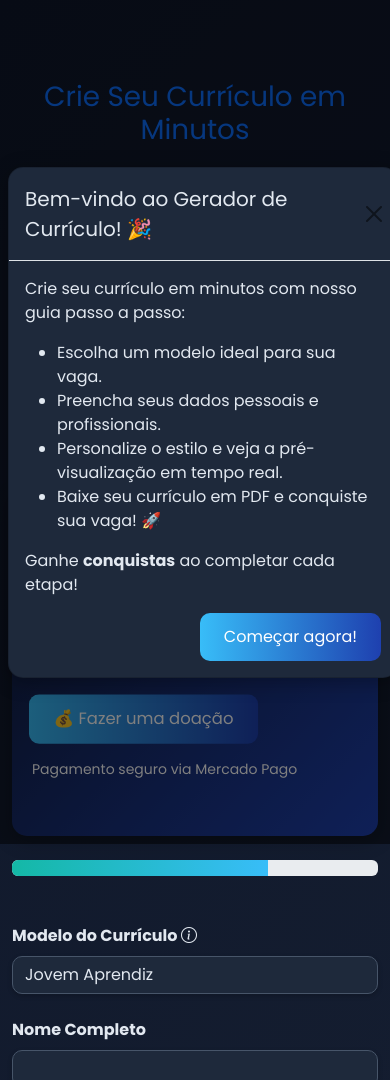
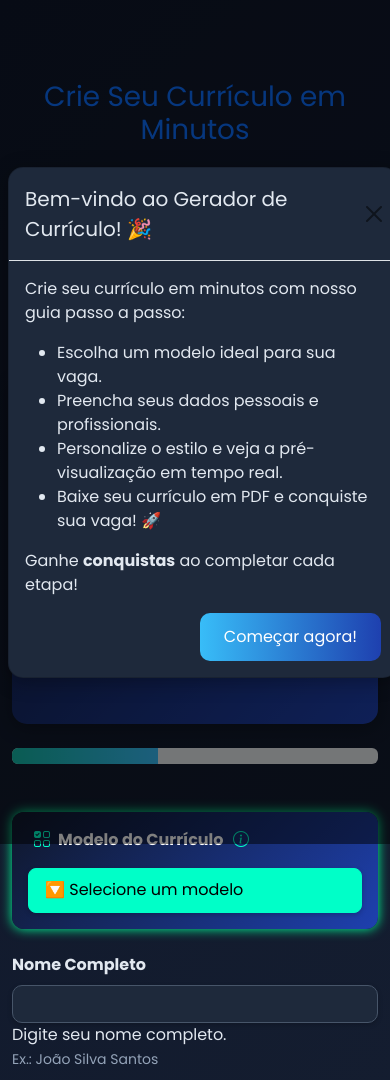
Before and after one commit to Codedesk01/Curr-culo-2.0, a plain HTML site: page create-resume.html in a window 390 px wide. Shown: the top 1080 px of the page. Drawn offline with nearby package versions, Linux system fonts and the light colour scheme.

Commit message:
Add files via upload

```diff
--- a/create-resume.html
+++ b/create-resume.html
@@ -61,7 +61,7 @@
     .form-control, .form-select {
       border-radius: 10px;
       background: #1e293b;
-      color: #e2e8f0;
+      color: #fff;
       border: 1px solid #475569;
       transition: all 0.3s ease;
       box-shadow: 0 2px 5px rgba(0,0,0,0.2);
@@ -69,7 +69,8 @@
     .form-control:focus, .form-select:focus {
       border-color: #38bdf8;
       box-shadow: 0 0 10px rgba(56, 189, 248, 0.5);
-      background: #1e293b;
+      background: #fff;
+      color:#000000;
     }
     .btn-primary {
       background: linear-gradient(90deg, #38bdf8, #1e40af);
@@ -218,6 +219,51 @@
       box-shadow: 0 0 10px rgba(239, 68, 68, 0.5);
     }
 
+
+    .select-wrapper {
+    position: relative;
+    border-radius: 0.75rem;
+    background: linear-gradient(135deg, #0f172a, #1e40af);
+    padding: 1rem;
+    box-shadow: 0 0 12px #00ff99;
+    color: #000;
+    transition: 0.3s;
+  }
+
+  .select-wrapper:hover {
+    box-shadow: 0 0 20px #00ffcc, 0 0 8px #00ffcc inset;
+  }
+
+  .form-label i {
+    color: #00ffc8;
+    cursor: pointer;
+    margin-left: 6px;
+  }
+
+  select.form-select {
+    background:  #00ffc8;
+    color: #000;
+    border: 1px solid #00ffc8;
+    border-radius: 0.5rem;
+    padding: 0.6rem 1rem;
+    font-weight: 500;
+    font-size: 1rem;
+    transition: border 0.2s;
+  }
+
+  select.form-select:focus {
+    border-color: #00ffcc;
+    box-shadow: 0 0 10px #00ffcc;
+  }
+
+  option {
+    background-color: #111;
+    color: #fff;
+  }
+
+  .invalid-feedback {
+    color: #ff6b6b;
+  }
   </style>
 </head>
 <body>
@@ -319,7 +365,7 @@
   <section class="form-section">
     <div class="container">
       <h1 class="text-center mb-4 text-primary animate__animated animate__fadeIn">Crie Seu Currículo em Minutos</h1>
-      <p class="text-center mb-5 text-muted animate__animated animate__fadeIn">Preencha os campos e veja seu currículo ganhar vida. Salve, edite e baixe em PDF!</p>
+      <p class="text-center mb-5  animate__animated animate__fadeIn">Preencha os campos e veja seu currículo ganhar vida. Salve, edite e baixe em PDF!</p>
       <div class="row g-4">
         <div class="col-lg-4 col-12">
           <div class="tips-panel p-4 rounded-3 shadow-sm animate__animated animate__fadeInLeft">
@@ -342,17 +388,23 @@
             </div>
             <div class="col-lg-6 col-12">
               <form id="resumeForm" class="needs-validation" novalidate>
-                <div class="mb-4 position-relative animate__animated animate__fadeIn">
-                  <label for="template" class="form-label fw-bold">Modelo do Currículo <i class="bi bi-info-circle" data-bs-toggle="popover" data-bs-content="Escolha o modelo ideal para sua vaga" data-bs-trigger="hover"></i></label>
-                  <select id="template" name="template" class="form-select" onchange="updateTemplateFields()" required aria-describedby="templateHelp">
-                    <option value="jovem-aprendiz">Jovem Aprendiz</option>
-                    <option value="primeiro-emprego">Primeiro Emprego</option>
-                    <option value="aux-servicos-gerais">Auxiliar de Serviços Gerais</option>
-                    <option value="aux-producao">Auxiliar de Produção</option>
-                    <option value="estagiario">Estagiário</option>
-                  </select>
-                  <div class="invalid-feedback">Selecione um modelo.</div>
-                </div>
+                <div class="mb-4 animate__animated animate__fadeIn">
+  <div class="select-wrapper">
+    <label for="template" class="form-label fw-bold text-white">
+      <i class="bi bi-ui-checks-grid me-2"></i>Modelo do Currículo
+      <i class="bi bi-info-circle" tabindex="0" data-bs-toggle="popover" data-bs-content="Escolha o modelo mais adequado para sua vaga e experiência." data-bs-trigger="hover focus"></i>
+    </label>
+    <select id="template" name="template" class="form-select mt-2" onchange="updateTemplateFields()" required aria-describedby="templateHelp">
+      <option value="" disabled selected>🔽 Selecione um modelo</option>
+      <option value="jovem-aprendiz">🧑‍🏫 Jovem Aprendiz</option>
+      <option value="primeiro-emprego">🛠️ Primeiro Emprego</option>
+      <option value="aux-servicos-gerais">🧹 Serviços Gerais</option>
+      <option value="aux-producao">🏭 Produção</option>
+      <option value="estagiario">📚 Estagiário</option>
+    </select>
+    <div class="invalid-feedback">Por favor, selecione um modelo.</div>
+  </div>
+</div>
                 <div class="mb-4 position-relative animate__animated animate__fadeIn">
                   <label for="fullName" class="form-label fw-bold">Nome Completo</label>
                   <input type="text" id="fullName" name="fullName" class="form-control" required aria-describedby="fullNameHelp" oninput="updateResume()">
@@ -972,6 +1024,14 @@
         }
       };
 
+       // Inicializa os popovers
+  document.addEventListener('DOMContentLoaded', function () {
+    const popoverTriggerList = [].slice.call(document.querySelectorAll('[data-bs-toggle="popover"]'))
+    popoverTriggerList.map(function (popoverTriggerEl) {
+      return new bootstrap.Popover(popoverTriggerEl)
+    })
+  });
+
       // Initial setup
       loadSavedData();
       updateTemplateFields();
```
